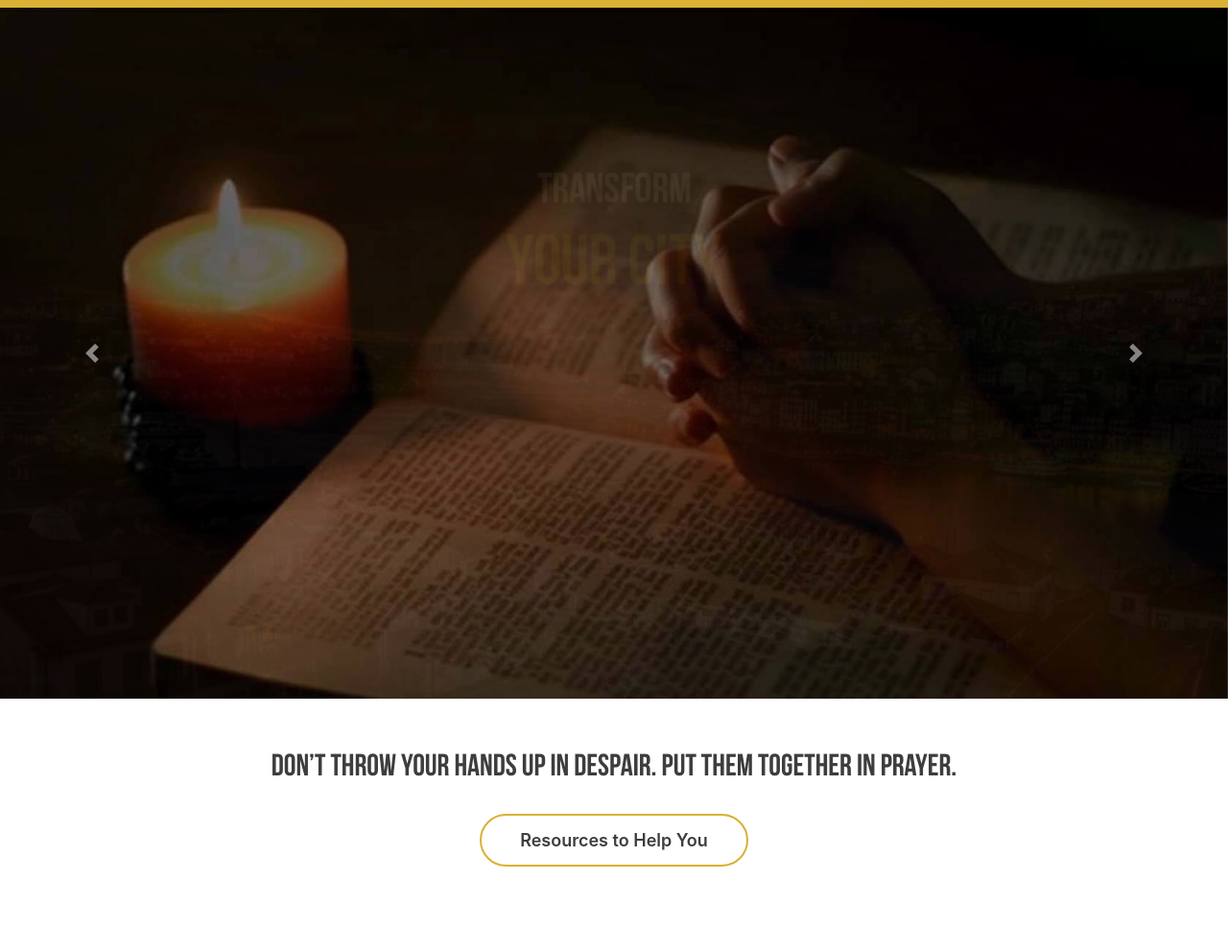
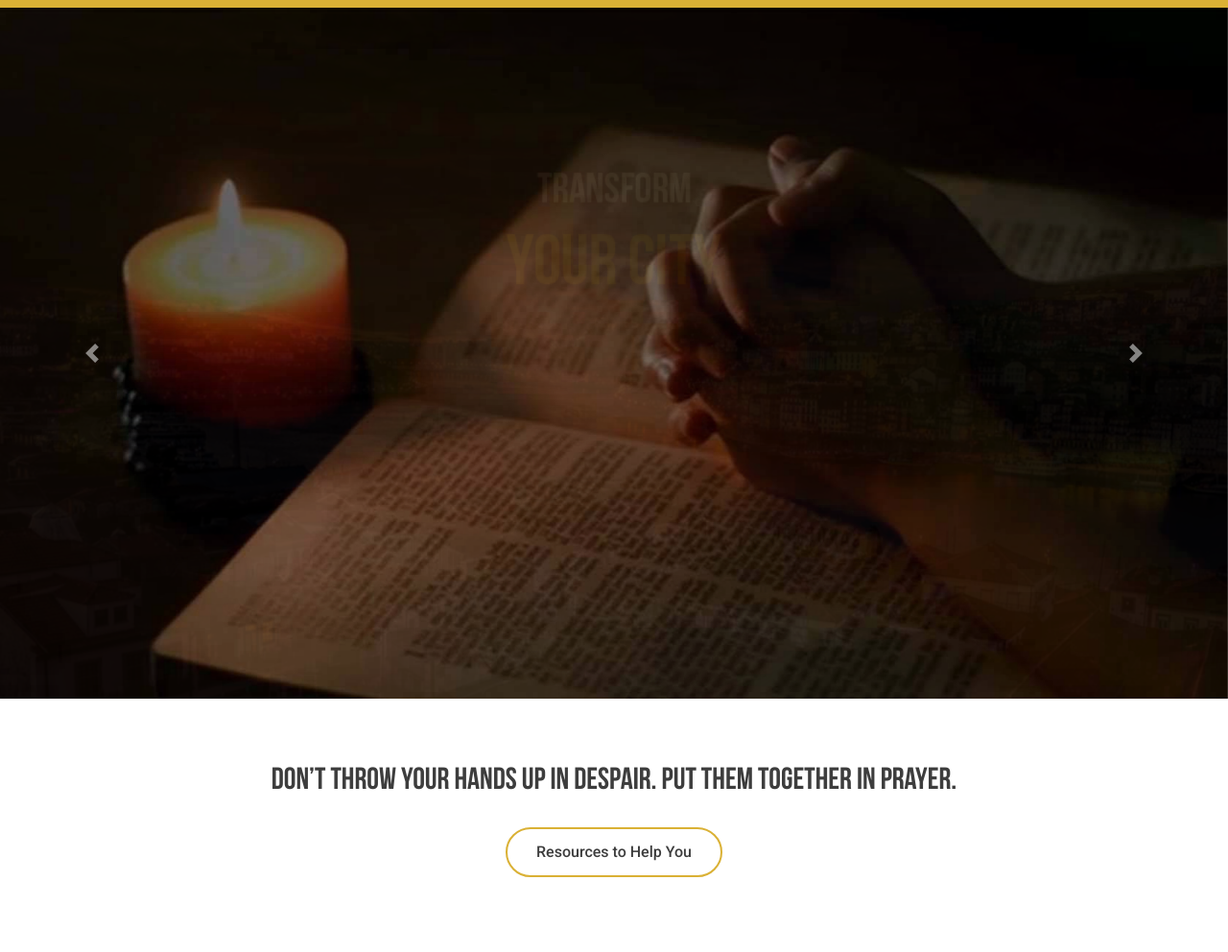
Before and after one commit to Praveenraj15/MSP_Website, a plain HTML site: page index.html in a window 1280 px wide. Shown: the part 64-1056 px from the top of the page at 96% size. Drawn offline with nearby package versions, Linux system fonts and the light colour scheme.

Commit message:
SASS updated

```diff
--- a/index.html
+++ b/index.html
@@ -9,6 +9,7 @@
     <!-- Bootstrap CSS -->
     <link rel="stylesheet" href="https://stackpath.bootstrapcdn.com/bootstrap/4.5.2/css/bootstrap.min.css"
         integrity="sha384-JcKb8q3iqJ61gNV9KGb8thSsNjpSL0n8PARn9HuZOnIxN0hoP+VmmDGMN5t9UJ0Z" crossorigin="anonymous">
+        <link href="https://fonts.googleapis.com/css2?family=Roboto:wght@300;500;900&display=swap" rel="stylesheet">
     <link rel="stylesheet" href="./scss/style.css">
 
     <title>MyStreetPrayer – Building Lives Blessing Generations</title>
@@ -85,6 +86,7 @@
 
     </section>
 
+    <!-- Section_1 -->
     <div class="container">
       <div class="row">
         <div class="col-xs-12 resource-tab">
@@ -93,6 +95,9 @@
           <div class="res-btn"><button type="button" class="btn btn-primary res-button">Resources to Help You</button></div>
         </div>
     </div>
+    </div>
+    <!-- Section_1 -->
+
 
     <!-- Optional JavaScript -->
     <!-- jQuery first, then Popper.js, then Bootstrap JS -->
--- a/scss/partials/_variable.scss
+++ b/scss/partials/_variable.scss
@@ -1,2 +1,4 @@
 $primary-color: #DAB135;
 $text-primary : #3D3D3D;
+// $grey-background : #F7F7F7
+$grey-background : salmon;
--- a/scss/style.scss
+++ b/scss/style.scss
@@ -1,4 +1,8 @@
 @import './partials/variable';
+
+*{
+    font-family: 'Roboto', sans-serif;
+}
 
 @font-face {
     font-family: "BebasNeue-Bold";
@@ -11,6 +15,9 @@
     src:
          url("../assets/fonts/BebasNeue-Light.ttf") format("truetype");
   }
+
+
+
 
 .navbar {
     padding-top: 16px;
@@ -45,8 +52,8 @@
 
     margin-left: auto;
     margin-right: auto;
-    margin-top: 48px;
-    margin-bottom:48px;
+    margin-top: 62px;
+    margin-bottom:54px;
 
     & .res-btn {
         text-align: center;
@@ -60,12 +67,12 @@
     }
     & .res-button{
         color: $text-primary;
-        font-size: 18px;
-        font-weight: 600;
+        font-size: 16px;
+        font-weight: 500;
         border-radius: 30px;
         background-color: transparent;
         border: 2px solid $primary-color;
-        padding : 12px 40px 12px 40px;
+        padding : 12px 30px 12px 30px;
     }
 
 }
```
Also changed, not shown: scss/style.css, 1 other file.
